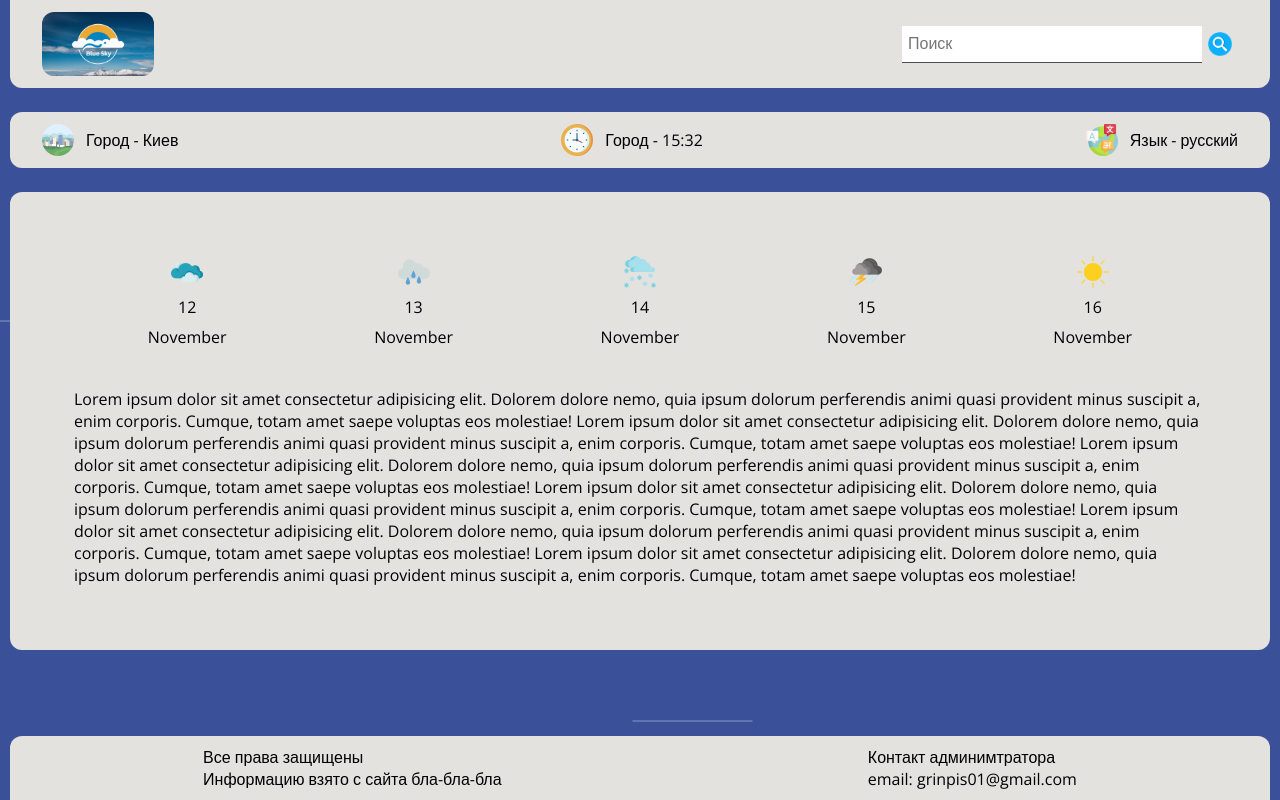
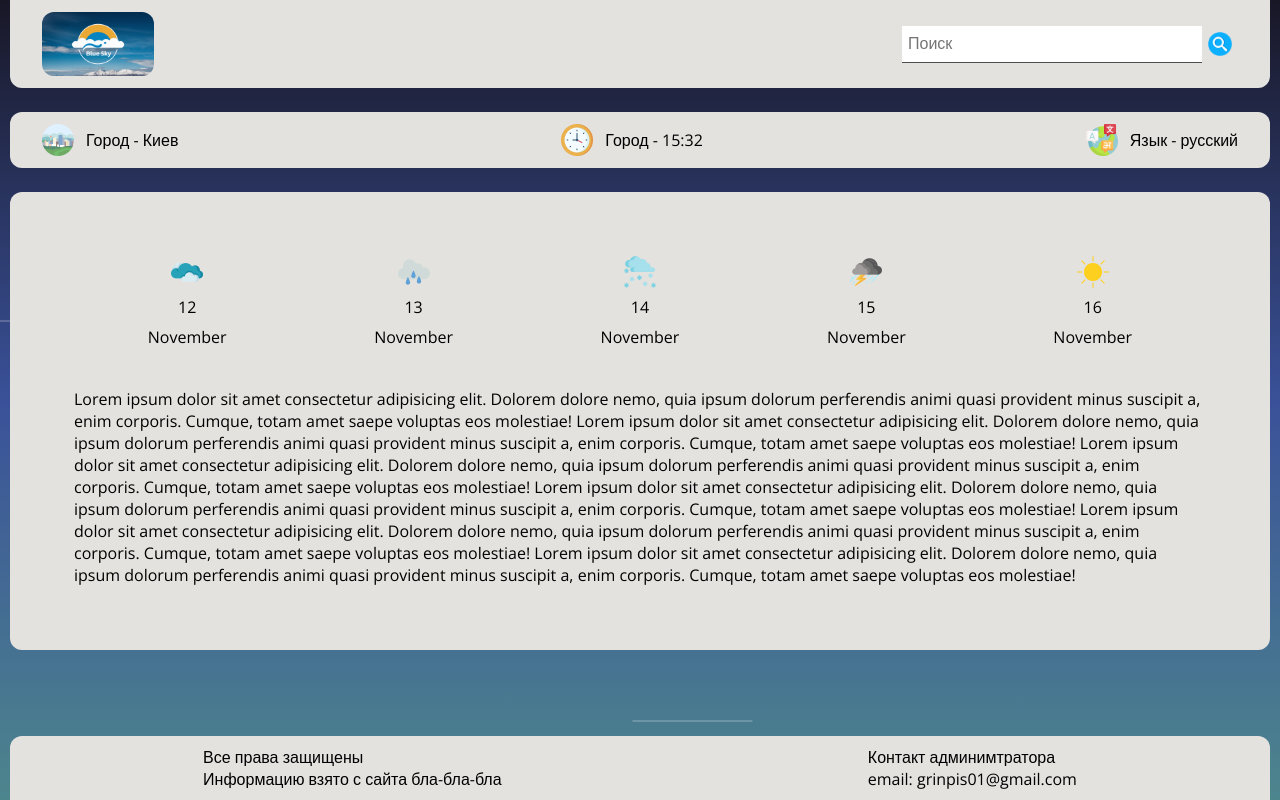
Before and after one commit to SonRayS/blueSky, a React (Vite) app: page / in a window 1280 px wide. Built offline with nearby package versions, Linux system fonts and the light colour scheme.

Commit message:
best sky background

```diff
--- a/src/components/GlobalStyle/Global.style.ts
+++ b/src/components/GlobalStyle/Global.style.ts
@@ -25,7 +25,7 @@ export const GlobalStyle = createGlobalStyle`
     font-weight: 400;
     font-style: normal;
     color: #000000;
-    background-color: #3A5199;
+    background: linear-gradient(to bottom, #181726, #3A5199, #4D858D);
     overflow: hidden;
     }
 
```
